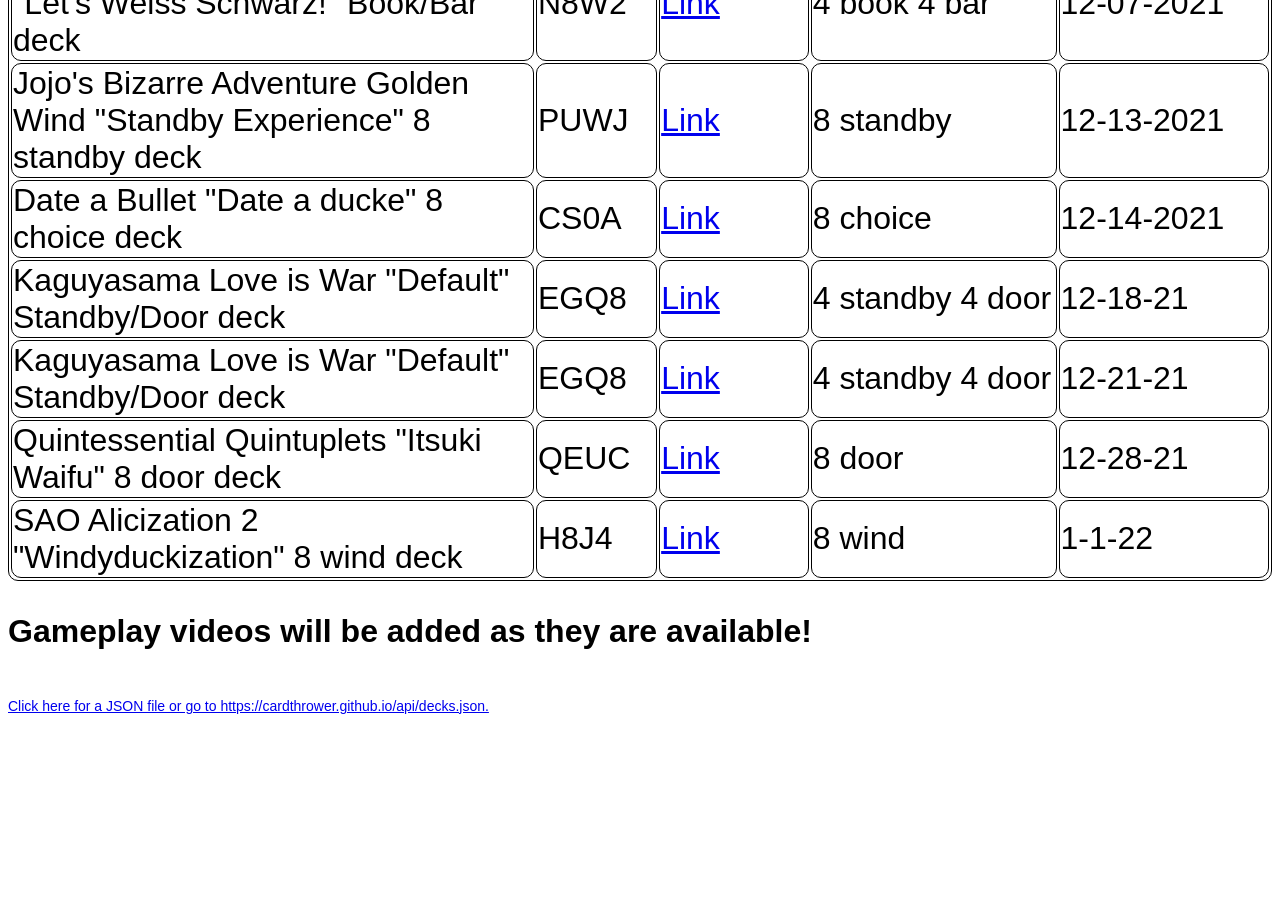
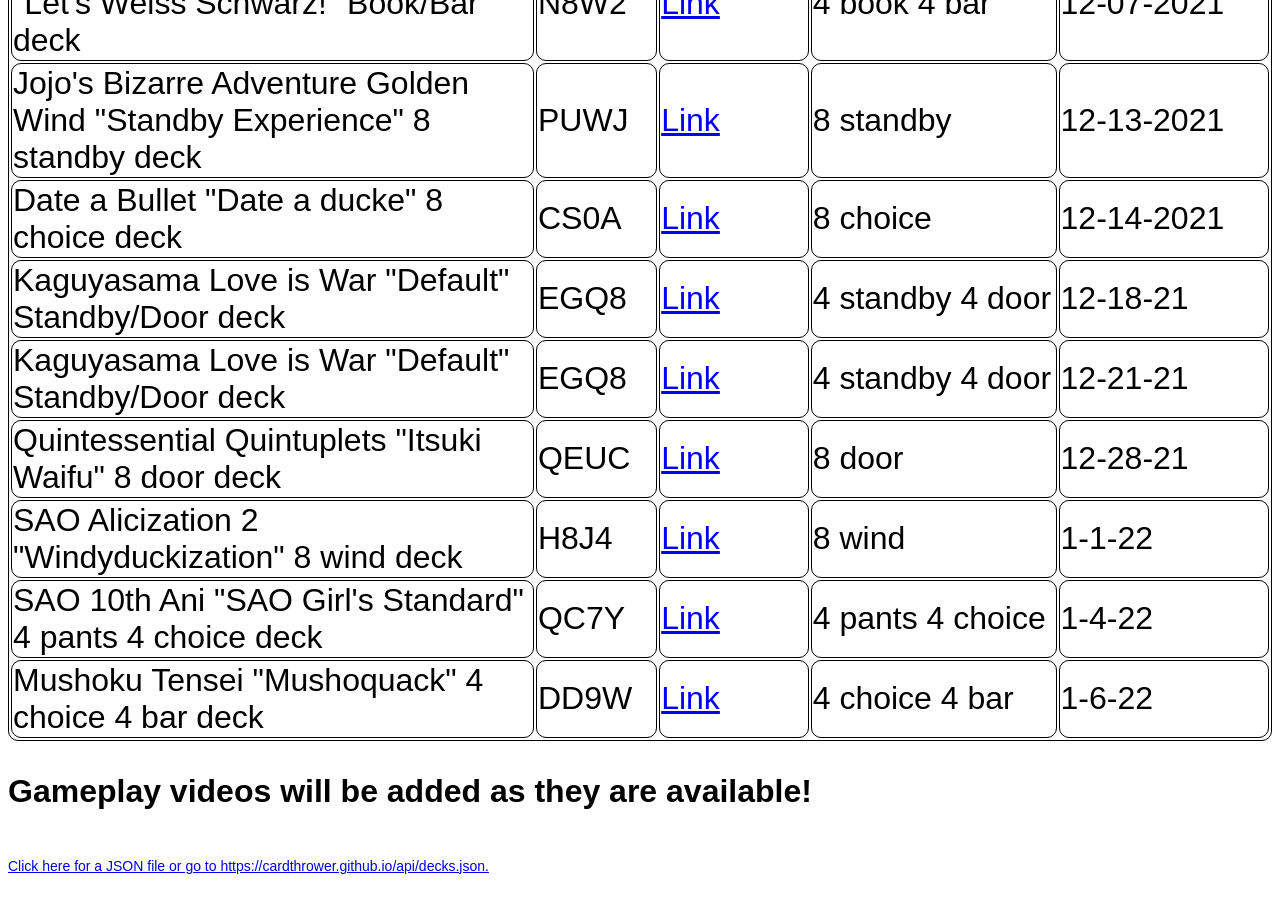
Before and after one commit to cardthrower/cardthrower.github.io, a Jekyll site: the page built from deck.html, in a window 1280 px wide and 900 px high, scrolled down 932 px. Built offline with Jekyll 4.4.1, drawn with Linux system fonts in a browser that asks for light colours; before the commit the page ends 1672 px from its top, so only the background shows below that.

Commit message:
updated db

```diff
--- a/_data/decks.yml
+++ b/_data/decks.yml
@@ -69,3 +69,13 @@
   decklogurl: https://decklog-en.bushiroad.com/view/H8J4
   climaxes: 8 wind
   date: 1-1-22
+- name: SAO 10th Ani "SAO Girl's Standard" 4 pants 4 choice deck
+  code: QC7Y
+  decklogurl: https://decklog.bushiroad.com/view/QC7Y
+  climaxes: 4 pants 4 choice
+  date: 1-4-22
+- name: Mushoku Tensei "Mushoquack" 4 choice 4 bar deck
+  code: DD9W
+  decklogurl: https://decklog.bushiroad.com/view/DD9W
+  climaxes: 4 choice 4 bar
+  date: 1-6-22
```
